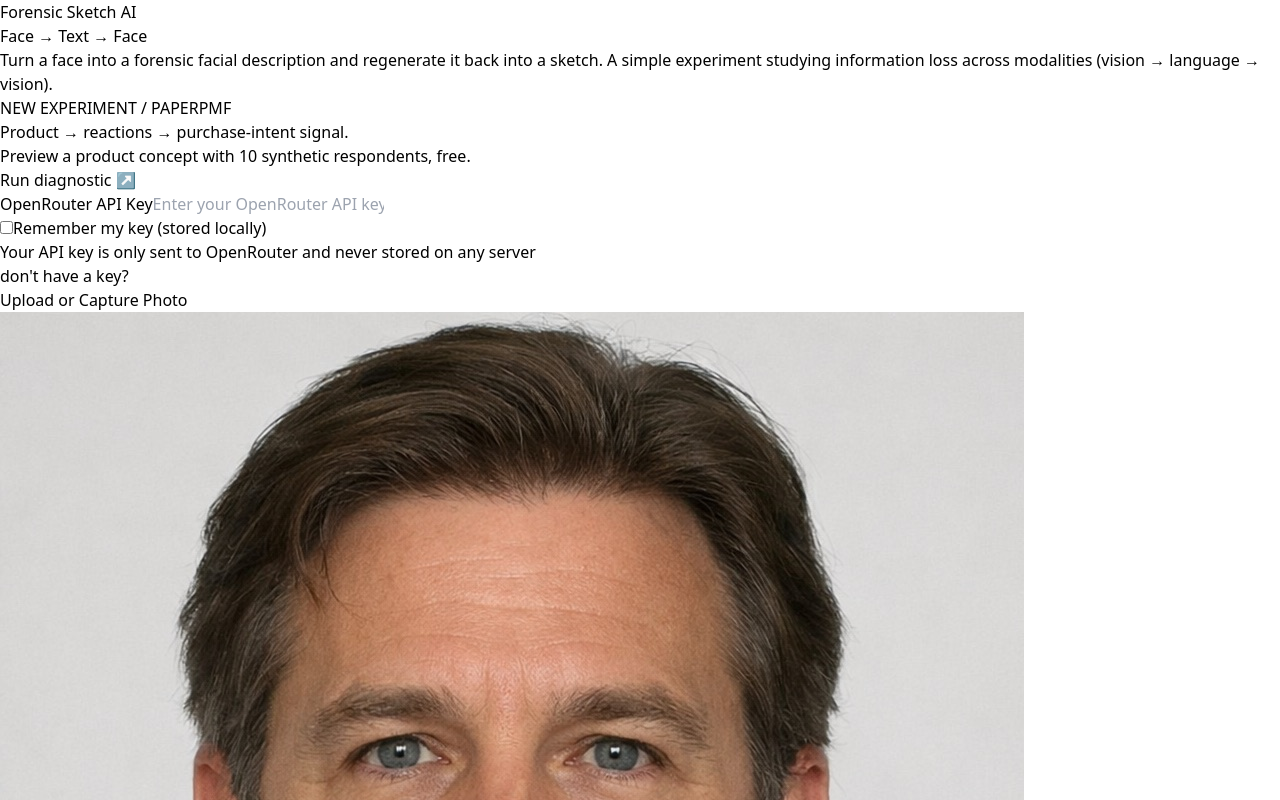
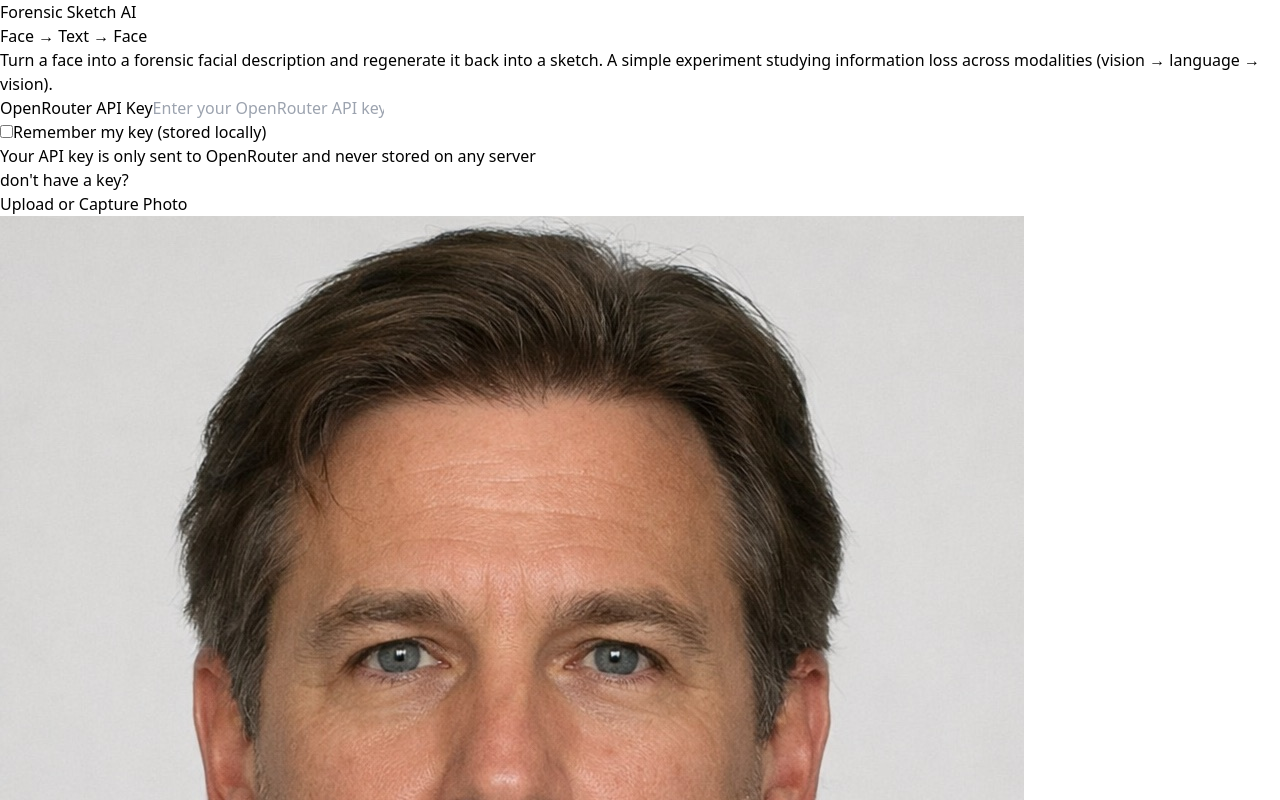
Before and after one commit to abinthomasonline/forensic-sketch-ai, a React (Vite) app: page / in a window 1280 px wide. Shown: the top 800 px of the page. Built offline with nearby package versions, Linux system fonts and the light colour scheme.

Commit message:
Remove PaperPMF banner while project is paused

```diff
--- a/src/App.tsx
+++ b/src/App.tsx
@@ -1,6 +1,5 @@
 import { useRef, useState } from 'react'
 import Header from './components/Header'
-import PaperPmfPromo from './components/PaperPmfPromo'
 import ApiKeyInput from './components/ApiKeyInput'
 import ImageInput from './components/ImageInput'
 import ModelSelector from './components/ModelSelector'
@@ -113,8 +112,6 @@ function App() {
 
       <main className="container mx-auto px-4 py-8 max-w-4xl">
         <div className="space-y-6">
-          <PaperPmfPromo />
-
           <ApiKeyInput apiKey={apiKey} onApiKeyChange={setApiKey} />
 
           <ImageInput image={image} onImageChange={handleImageChange} />
--- a/src/components/PaperPmfPromo.tsx
+++ /dev/null
@@ -1,49 +0,0 @@
-const PAPERPMF_URL =
-  'https://paperpmf.com/?utm_source=forensic-sketch-ai&utm_medium=referral&utm_campaign=paperpmf_crosspromo_2026&utm_content=experiment_case_file#diagnostic-intake'
-
-export default function PaperPmfPromo() {
-  return (
-    <aside
-      aria-labelledby="paperpmf-promo-heading"
-      className="rounded-lg border border-blue-200 border-l-4 border-l-blue-600 bg-blue-50 p-5 shadow-sm"
-    >
-      <div className="flex flex-col gap-4 md:flex-row md:items-center">
-        <div
-          aria-hidden="true"
-          className="hidden h-14 w-24 shrink-0 items-end justify-center gap-1.5 rounded-md border border-blue-200 bg-white/70 px-3 py-2 md:flex"
-        >
-          <span className="h-2 w-2 rounded-sm bg-blue-300" />
-          <span className="h-4 w-2 rounded-sm bg-blue-400" />
-          <span className="h-7 w-2 rounded-sm bg-blue-600" />
-          <span className="h-5 w-2 rounded-sm bg-blue-500" />
-          <span className="h-3 w-2 rounded-sm bg-blue-400" />
-        </div>
-
-        <div className="min-w-0 flex-1">
-          <p className="text-xs font-semibold uppercase tracking-wide text-blue-700">
-            NEW EXPERIMENT / PAPERPMF
-          </p>
-          <h2
-            id="paperpmf-promo-heading"
-            className="mt-1 text-lg font-semibold text-gray-900"
-          >
-            Product → reactions → purchase-intent signal.
-          </h2>
-          <p className="mt-1 text-sm text-gray-600">
-            Preview a product concept with 10 synthetic respondents, free.
-          </p>
-        </div>
-
-        <a
-          href={PAPERPMF_URL}
-          target="_blank"
-          rel="noopener noreferrer"
-          aria-label="Run diagnostic — PaperPMF (opens in a new tab)"
-          className="inline-flex min-h-[44px] w-full shrink-0 items-center justify-center rounded-md bg-blue-600 px-4 py-2 text-sm font-semibold text-white transition-colors hover:bg-blue-700 focus-visible:outline focus-visible:outline-2 focus-visible:outline-offset-2 focus-visible:outline-blue-600 md:w-auto"
-        >
-          Run diagnostic ↗
-        </a>
-      </div>
-    </aside>
-  )
-}
```
